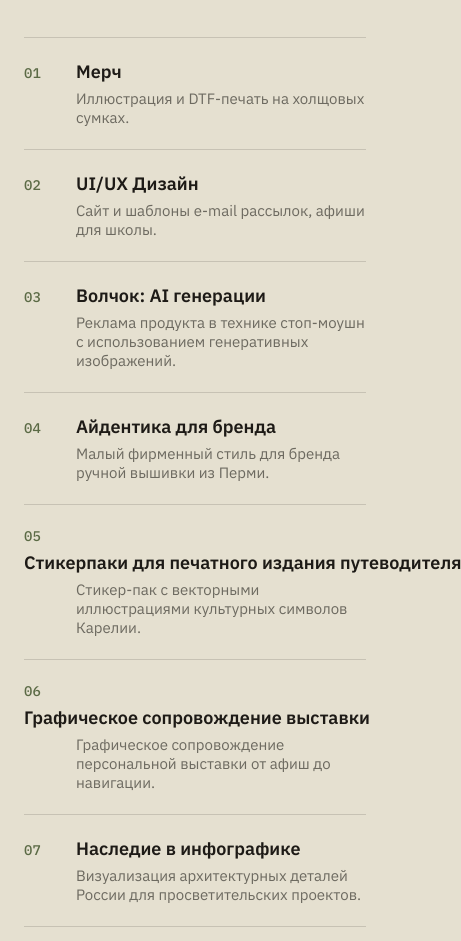
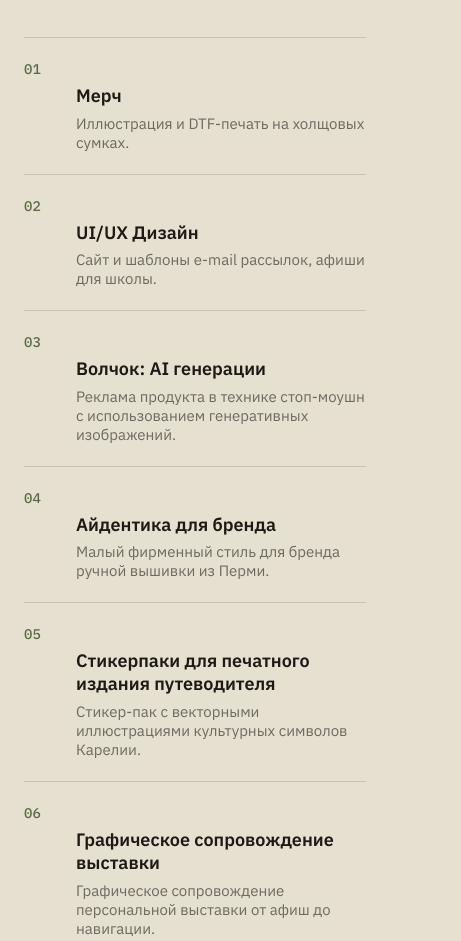
Before and after one commit to solonskivalentine-cpu/valentina-portfolio, a plain HTML site: page index.html in a window 390 px wide. Shown: the part 3128-4069 px from the top of the page, 461 px wide, since content can reach past the window. Drawn offline with Linux system fonts and the light colour scheme.

Commit message:
Update styles.css

```diff
--- a/styles.css
+++ b/styles.css
@@ -266,7 +266,7 @@ a { color: inherit; text-decoration: none; }
 
 @media (max-width: 720px) {
   .worklist__row a { flex-wrap: wrap; gap: 6px 24px; }
-  .worklist__title { width: auto; }
+  .worklist__title { width: 100%; padding-left: 52px; box-sizing: border-box; line-height: 1.3; }
   .worklist__desc { width: 100%; padding-left: 52px; }
 }
 
```
